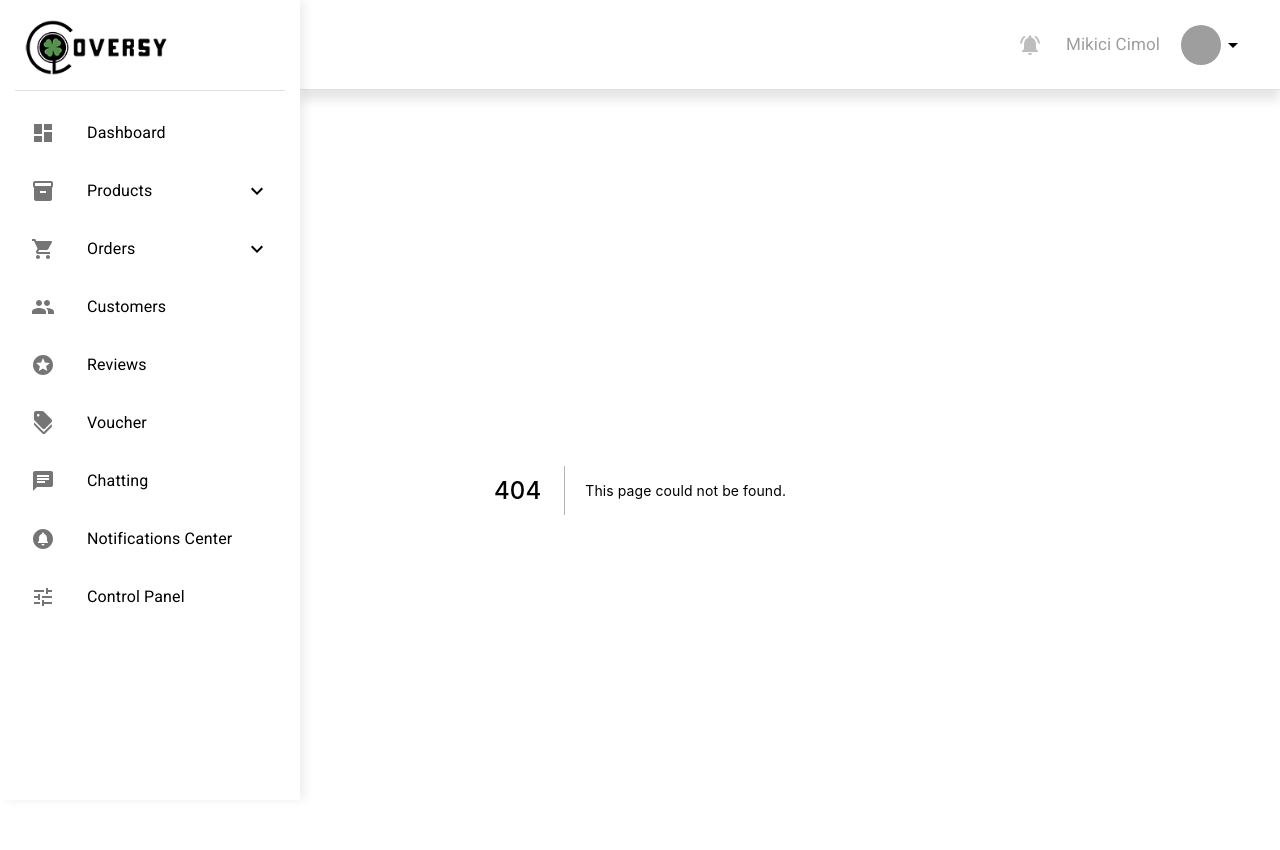
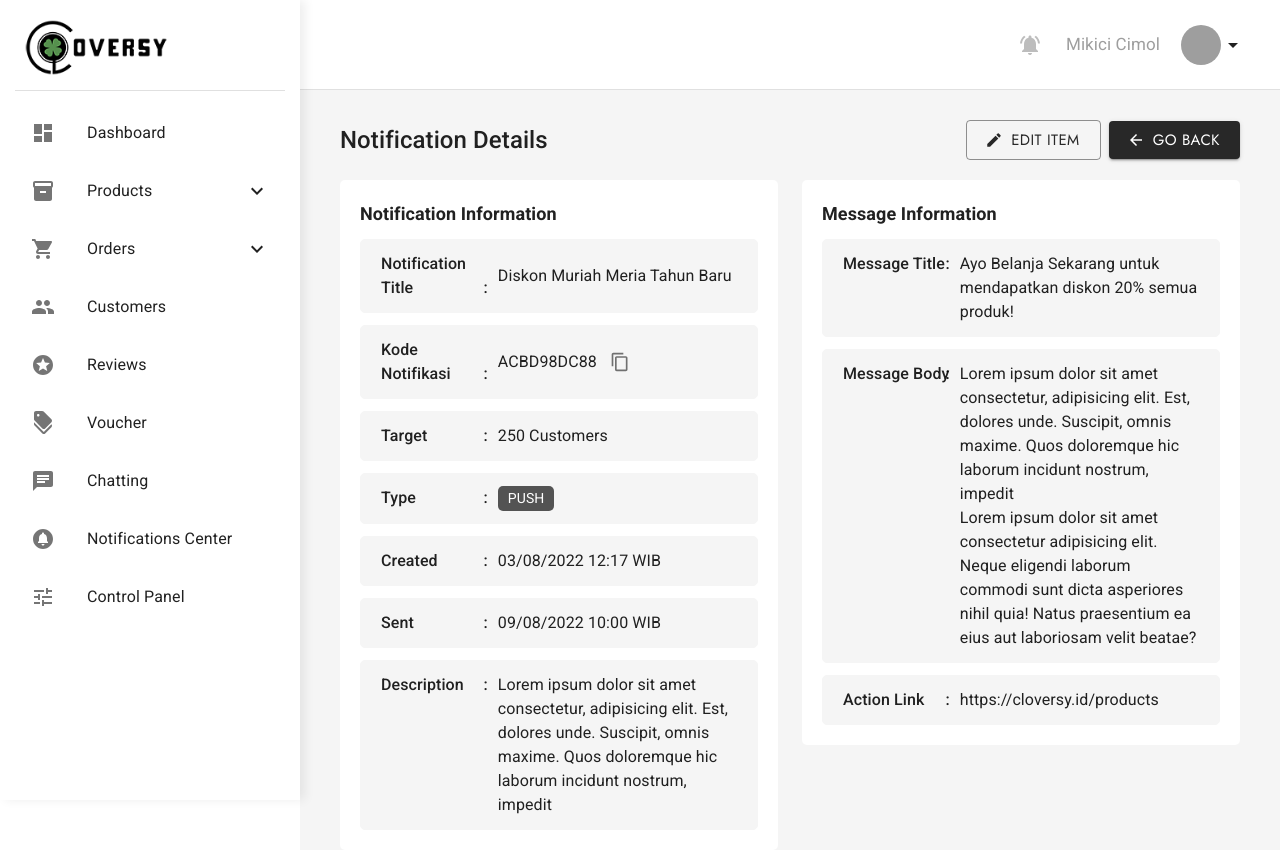
Before and after one commit to ericpeweh/cloversy-store-admin, a Next.js app: page /notifications/1 in a window 1280 px wide. Before the commit this address had no page. Shown: the top 850 px of the page. Built offline with nearby package versions, Linux system fonts and the light colour scheme; grey boxes are pictures that could not be loaded.

Commit message:
add Notifications/Email marketing page

```diff
--- /dev/null
+++ b/pages/notifications/[notificationId]/index.tsx
@@ -0,0 +1,25 @@
+// Dependencies
+import type { NextPage } from "next";
+import Head from "next/head";
+
+// Components
+import MainWrapper from "../../../components/MainWrapper/MainWrapper";
+import NotificationDetails from "../../../parts/NotificationDetails/NotificationDetails";
+
+const NotificationDetailsPage: NextPage = () => {
+	return (
+		<>
+			<Head>
+				<title>Notification / Email Details | Notification Title Goes Here</title>
+				<meta name="description" content="Customize your shoes, be special!" />
+				<link rel="icon" href="/favicon.ico" />
+			</Head>
+
+			<MainWrapper>
+				<NotificationDetails />
+			</MainWrapper>
+		</>
+	);
+};
+
+export default NotificationDetailsPage;
--- /dev/null
+++ b/parts/NotificationDetails/NotificationDetails.styles.ts
@@ -0,0 +1,66 @@
+// Dependencies
+import { styled } from "@mui/system";
+
+// Components
+import { Grid, Pagination } from "@mui/material";
+
+export const NotificationDetailsContainer = styled("div")({});
+
+export const ContentContainer = styled("div")({
+	marginTop: "2rem"
+});
+
+export const DetailsContainer = styled("div")({
+	display: "flex",
+	flexDirection: "column",
+	gap: "1.2rem",
+	backgroundColor: "#fff",
+	borderRadius: "0.5rem",
+	padding: "2rem"
+});
+
+export const DetailItem = styled("div")(({ theme }) => ({
+	display: "flex",
+	alignItems: "center",
+	borderRadius: "0.5rem",
+	backgroundColor: theme.palette.grey[100],
+	border: `1px solid ${theme.palette.grey[100]}`,
+	padding: "1.2rem 2rem"
+}));
+
+export const DetailTitle = styled("h2")({
+	fontSize: "1.6rem",
+	fontWeight: 500,
+	flex: "0 0 30%",
+	position: "relative",
+	marginRight: "1rem",
+	alignSelf: "flex-start",
+	"&::after": {
+		content: "':'",
+		position: "absolute",
+		height: "100%",
+		right: 0
+	}
+});
+
+export const DetailDescription = styled("p")({
+	fontSize: "1.6rem",
+	fontWeight: 400,
+	flex: 1
+});
+
+export const ReviewsContainer = styled(Grid)({
+	marginTop: "2rem"
+}) as typeof Grid;
+
+export const ReviewsTitle = styled("h2")({
+	fontSize: "1.8rem",
+	fontWeight: 500
+});
+
+export const ReviewsPagination = styled(Pagination)({
+	width: "100%",
+	marginTop: "4rem",
+	display: "flex",
+	justifyContent: "center"
+}) as typeof Pagination;
--- /dev/null
+++ b/parts/NotificationDetails/NotificationDetails.tsx
@@ -0,0 +1,134 @@
+// Dependencies
+import React from "react";
+import { useRouter } from "next/router";
+import { purple } from "@mui/material/colors";
+
+// Styles
+import {
+	ContentContainer,
+	DetailDescription,
+	DetailItem,
+	DetailsContainer,
+	DetailTitle,
+	NotificationDetailsContainer
+} from "./NotificationDetails.styles";
+
+// Icons
+import EditIcon from "@mui/icons-material/Edit";
+import ContentCopyIcon from "@mui/icons-material/ContentCopy";
+import ArrowBackOutlinedIcon from "@mui/icons-material/ArrowBackOutlined";
+
+// Components
+import { Grid, IconButton, Stack } from "@mui/material";
+import PageTitle from "../../components/PageTitle/PageTitle";
+import Button from "../../components/Button/Button";
+import StatusBadge from "../../components/StatusBadge/StatusBadge";
+import SectionTitle from "../../components/SectionTitle/SectionTitle";
+
+const NotificationDetails = () => {
+	const router = useRouter();
+
+	return (
+		<NotificationDetailsContainer>
+			<Stack direction="row" alignItems="center" justifyContent="space-between">
+				<PageTitle>Notification Details</PageTitle>
+				<Stack direction="row" alignItems="center" gap={1}>
+					<Button
+						startIcon={<EditIcon />}
+						size="small"
+						color="secondary"
+						variant="outlined"
+						onClick={() => router.push("/Notifications/abc/edit")}
+					>
+						Edit Item
+					</Button>
+					<Button startIcon={<ArrowBackOutlinedIcon />} size="small" color="secondary">
+						Go Back
+					</Button>
+				</Stack>
+			</Stack>
+			<ContentContainer>
+				<Grid container spacing={3}>
+					<Grid item xs={6}>
+						<DetailsContainer>
+							<SectionTitle>Notification Information</SectionTitle>
+							<DetailItem>
+								<DetailTitle>Notification Title</DetailTitle>
+								<DetailDescription>Diskon Muriah Meria Tahun Baru</DetailDescription>
+							</DetailItem>
+							<DetailItem>
+								<DetailTitle>Kode Notifikasi</DetailTitle>
+								<Stack direction="row" alignItems="center" gap={1}>
+									<DetailDescription>ACBD98DC88</DetailDescription>
+									<IconButton size="small">
+										<ContentCopyIcon fontSize="small" />
+									</IconButton>
+								</Stack>
+							</DetailItem>
+							<DetailItem>
+								<DetailTitle>Target</DetailTitle>
+								<DetailDescription>250 Customers</DetailDescription>
+							</DetailItem>
+							<DetailItem>
+								<DetailTitle>Type</DetailTitle>
+								<DetailDescription>
+									<Stack justifyContent="flex-end">
+										<StatusBadge color="secondary">Push</StatusBadge>
+									</Stack>
+								</DetailDescription>
+							</DetailItem>
+							<DetailItem>
+								<DetailTitle>Created</DetailTitle>
+								<DetailDescription>03/08/2022 12:17 WIB</DetailDescription>
+							</DetailItem>
+							<DetailItem>
+								<DetailTitle>Sent</DetailTitle>
+								<DetailDescription>09/08/2022 10:00 WIB</DetailDescription>
+							</DetailItem>
+							<DetailItem>
+								<DetailTitle>Description</DetailTitle>
+								<DetailDescription>
+									<p>
+										Lorem ipsum dolor sit amet consectetur, adipisicing elit. Est, dolores unde.
+										Suscipit, omnis maxime. Quos doloremque hic laborum incidunt nostrum, impedit
+									</p>
+								</DetailDescription>
+							</DetailItem>
+						</DetailsContainer>
+					</Grid>
+					<Grid item xs={6}>
+						<DetailsContainer>
+							<SectionTitle>Message Information</SectionTitle>
+							<DetailItem>
+								<DetailTitle>Message Title</DetailTitle>
+								<DetailDescription>
+									Ayo Belanja Sekarang untuk mendapatkan diskon 20% semua produk!
+								</DetailDescription>
+							</DetailItem>
+							<DetailItem>
+								<DetailTitle>Message Body</DetailTitle>
+								<DetailDescription>
+									<p>
+										Lorem ipsum dolor sit amet consectetur, adipisicing elit. Est, dolores unde.
+										Suscipit, omnis maxime. Quos doloremque hic laborum incidunt nostrum, impedit
+									</p>
+									<p>
+										Lorem ipsum dolor sit amet consectetur adipisicing elit. Neque eligendi laborum
+										commodi sunt dicta asperiores nihil quia! Natus praesentium ea eius aut
+										laboriosam velit beatae?
+									</p>
+								</DetailDescription>
+							</DetailItem>
+							<DetailItem>
+								<DetailTitle>Action Link</DetailTitle>
+								<DetailDescription>https://cloversy.id/products</DetailDescription>
+							</DetailItem>
+						</DetailsContainer>
+					</Grid>
+				</Grid>
+			</ContentContainer>
+		</NotificationDetailsContainer>
+	);
+};
+
+export default NotificationDetails;
```
